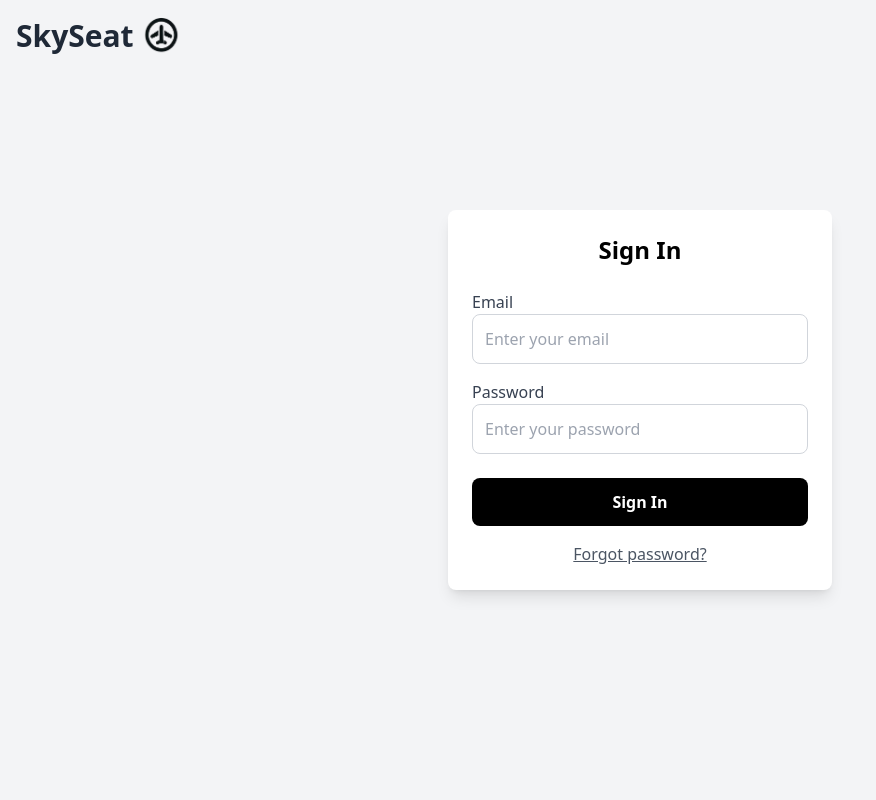
After one commit to kareem717/Group-62-AA-Assignment1, a Flask app: page /login in a window 1280 px wide. The commit adds this page. Shown: the whole page, without its empty margins (0-876 px from the left). Run offline with Flask 2, Linux system fonts and the light colour scheme; some libraries are stand-ins or nearby versions.

Commit message:
add login and signup pages

```diff
--- a/app/app.py
+++ b/app/app.py
@@ -13,5 +13,13 @@ def index():
 def static_files(filename):
     return send_from_directory(app.static_folder, filename)
 
+@app.route('/sign-up', methods=['GET'])
+def signup():
+    return render_template('sign-up.html')
+
+@app.route('/login', methods=['GET'])
+def login():
+    return render_template('login.html')
+
 if __name__ == '__main__':
     app.run(debug=True, port=5007)
--- /dev/null
+++ b/app/templates/login.html
@@ -0,0 +1,46 @@
+<!DOCTYPE html>
+<html lang="en">
+<head>
+  <meta charset="UTF-8">
+  <meta name="viewport" content="width=device-width, initial-scale=1.0">
+  <title>SkySeat Login</title>
+  <link rel="icon" type="image/png" href="/static/images/skyseat-favicon1.png">
+  <script src="https://cdn.tailwindcss.com"></script>
+</head>
+<body class="bg-gray-100 flex items-center justify-center h-screen">
+
+  <!-- logo in the absolute top right corner -->
+  <div class="absolute top-4 left-4 flex items-center">
+    <h1 class="font-bold text-3xl text-gray-800">SkySeat</h1>
+    <img src="/static/images/skyseat-favicon1.png" alt="SkySeat Logo" class="ml-2 w-10 h-10">
+</div>
+
+  <!-- container for the login form -->
+  <div class="bg-white p-6 rounded-lg shadow-lg max-w-sm w-full">
+    <form>
+      <h2 class="text-2xl font-bold mb-6 text-center">Sign In</h2>
+
+      <!-- email input -->
+      <div class="mb-4">
+        <label for="email" class="block text-gray-700 font-medium">Email</label>
+        <input type="email" id="email" class="w-full p-3 border border-gray-300 rounded-lg focus:outline-none focus:border-blue-500" placeholder="Enter your email">
+      </div>
+
+      <!-- password input -->
+      <div class="mb-6">
+        <label for="password" class="block text-gray-700 font-medium">Password</label>
+        <input type="password" id="password" class="w-full p-3 border border-gray-300 rounded-lg focus:outline-none focus:border-blue-500" placeholder="Enter your password">
+      </div>
+
+      <!-- sign in button -->
+      <button type="submit" class="w-full bg-black text-white font-bold py-3 rounded-lg hover:bg-gray-800">Sign In</button>
+    </form>
+
+    <!-- forgot password link -->
+    <div class="mt-4 text-center">
+      <a href="#" class="text-gray-600 underline">Forgot password?</a>
+    </div>
+  </div>
+
+</body>
+</html>
```
Also changed, not shown: app/templates/index.html (+16 -5 lines), app/templates/sign-up.html (added, +47 -0 lines).
